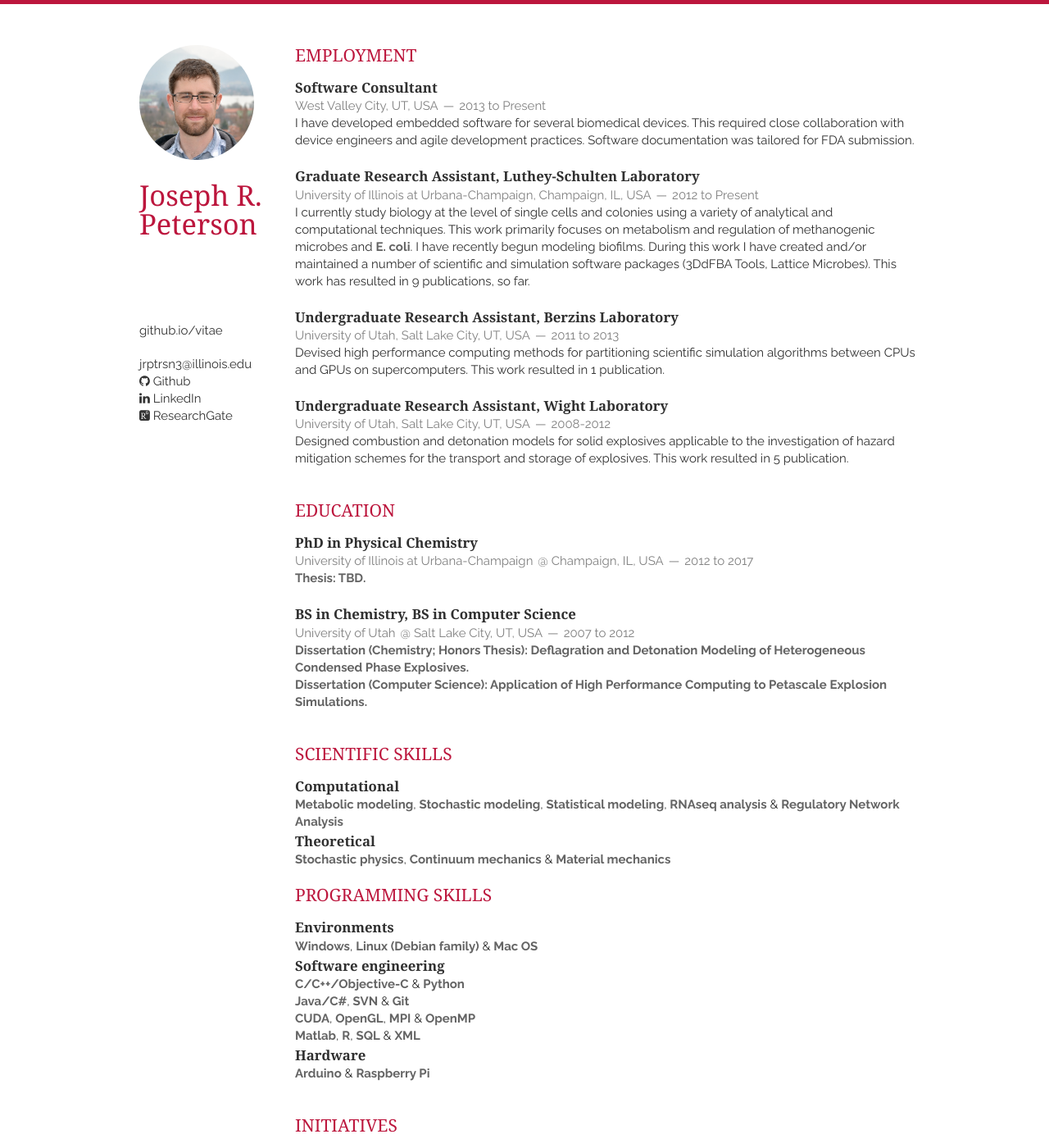
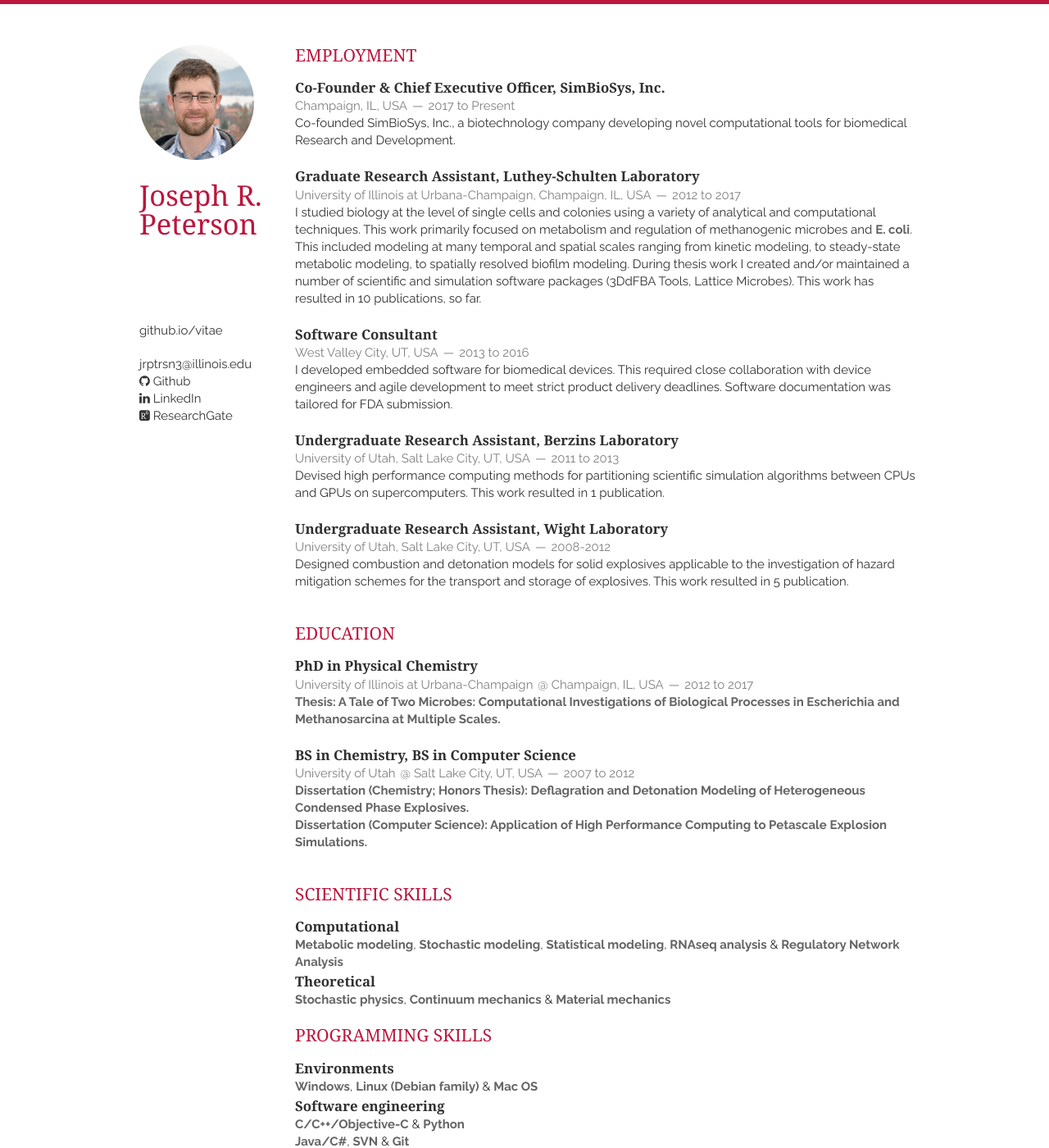
Before and after one commit to JosephRyanPeterson/josephryanpeterson.github.io, a Jekyll site: the page built from index.html, in a window 1280 px wide and 1400 px high. Shown: the whole window at 82% size. Built offline with Jekyll 4.4.1, drawn with Linux system fonts in a browser that asks for light colours; nearby versions of some CDN libraries; some web fonts are replaced; the list of posts is cut into pages by our own code.

Commit message:
updated education and employment

```diff
--- a/_includes/education.html
+++ b/_includes/education.html
@@ -7,7 +7,7 @@
             <span><address>Champaign, IL, USA</address><time>2012 to 2017</time></span>
         </header>
         <p>
-            <em>Thesis: TBD.</em>
+            <em>Thesis: A Tale of Two Microbes: Computational Investigations of Biological Processes in Escherichia and Methanosarcina at Multiple Scales.</em>
         </p>
     </article>
     <article>
--- a/_includes/employment.html
+++ b/_includes/employment.html
@@ -2,25 +2,36 @@
     <h1>Employment</h1>
     <article>
         <header>
-            <h1>Software Consultant</h1>
-            <span><address>West Valley City, UT, USA</address><time>2013 to Present</time></span>
+            <h1>Co-Founder & Chief Executive Officer, SimBioSys, Inc.</h1>
+            <span><address>Champaign, IL, USA</address><time>2017 to Present</time></span>
         </header>
-        <p> I have developed embedded software for several biomedical devices.
-			This required close collaboration with device engineers and agile development practices.
-			Software documentation was tailored for FDA submission. </p>
+        <p>Co-founded SimBioSys, Inc., a biotechnology company developing novel computational tools
+           for biomedical Research and Development.
+        </p>
     </article>
     <article>
         <header>
             <h1>Graduate Research Assistant, Luthey-Schulten Laboratory</h1>
-            <span><address>University of Illinois at Urbana-Champaign, Champaign, IL, USA</address><time>2012 to Present</time></span>
+            <span><address>University of Illinois at Urbana-Champaign, Champaign, IL, USA</address><time>2012 to 2017</time></span>
         </header>
-        <p>I currently study biology at the level of single cells and colonies using a
-           variety of analytical and computational techniques. This work primarily focuses
-           on metabolism and regulation of methanogenic microbes and <em>E. coli</em>. I have recently
-           begun modeling biofilms. During this work I have created and/or maintained a number
+        <p>I studied biology at the level of single cells and colonies using a
+           variety of analytical and computational techniques. This work primarily focused
+           on metabolism and regulation of methanogenic microbes and <em>E. coli</em>. This
+           included modeling at many temporal and spatial scales ranging from kinetic modeling,
+           to steady-state metabolic modeling, to spatially resolved biofilm modeling.
+           During thesis work I created and/or maintained a number
            of scientific and simulation software packages (<a href="https://github.com/JosephRyanPeterson/3DdFBA_Tools">3DdFBA Tools</a>, <a href="http://www.scs.illinois.edu/schulten/lm/">Lattice Microbes</a>).
-		   This work has resulted in 9 publications, so far.
+		   This work has resulted in 10 publications, so far.
 		</p>
+    </article>
+    <article>
+        <header>
+            <h1>Software Consultant</h1>
+            <span><address>West Valley City, UT, USA</address><time>2013 to 2016</time></span>
+        </header>
+        <p> I developed embedded software for biomedical devices.
+			This required close collaboration with device engineers and agile development to meet strict product delivery deadlines.
+			Software documentation was tailored for FDA submission. </p>
     </article>
     <article>
         <header>
```
